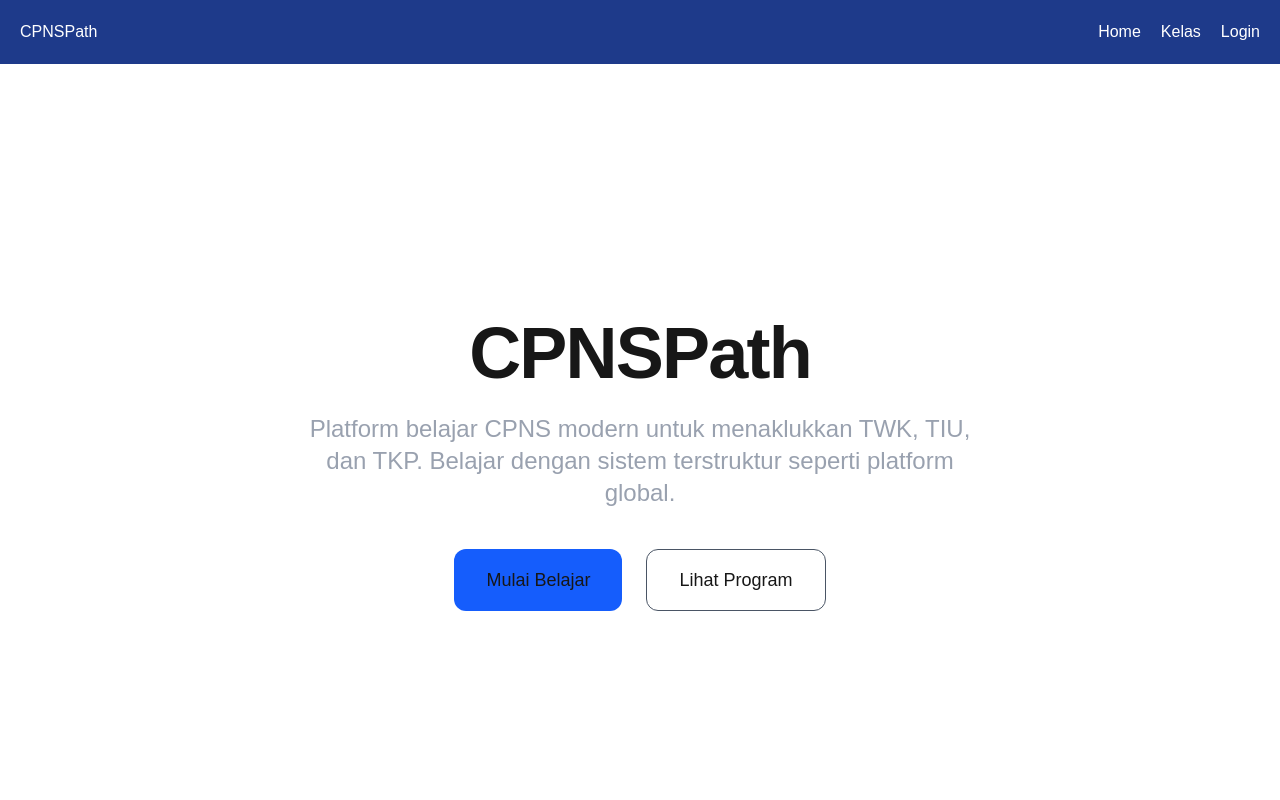
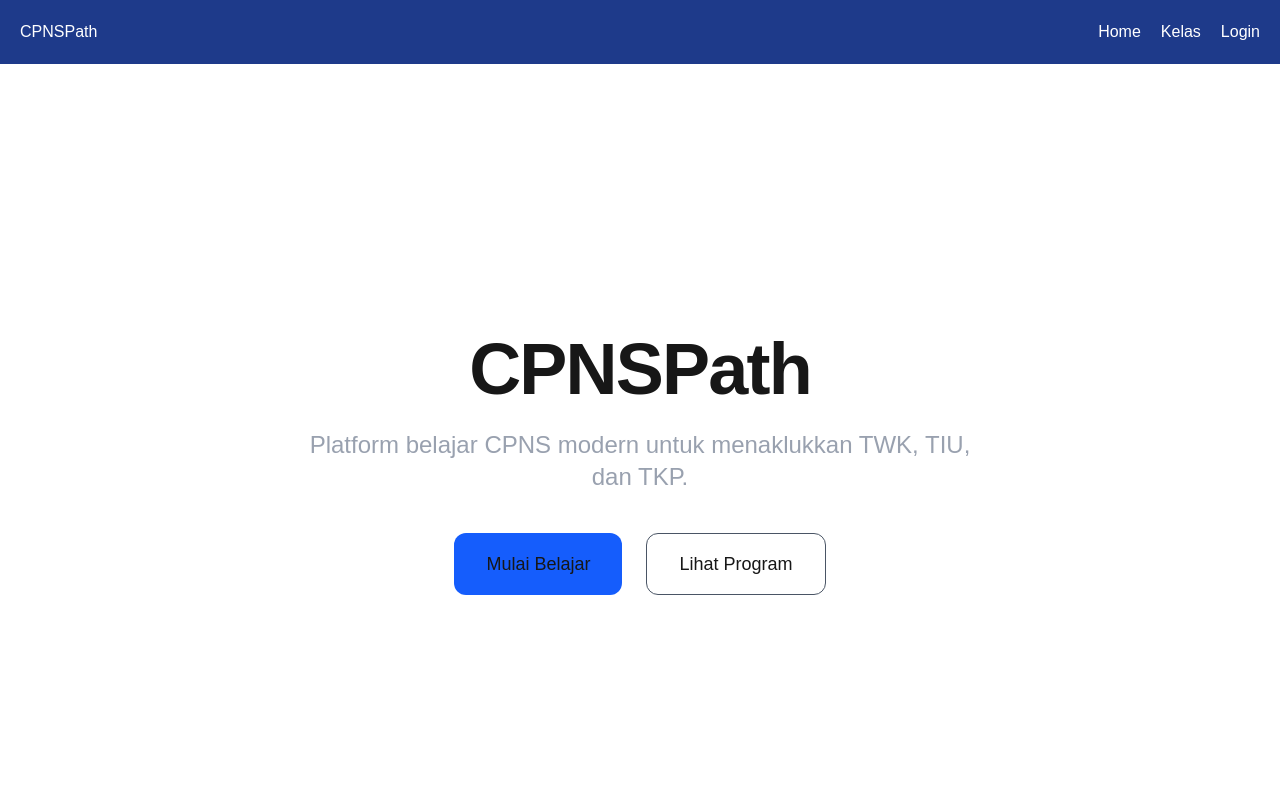
Before and after one commit to CPNSPath/cpnspath, a Next.js app: page / in a window 1280 px wide. Shown: the top 800 px of the page. Built offline with nearby package versions, Linux system fonts and the light colour scheme.

Commit message:
update text homepage

```diff
--- a/src/app/page.js
+++ b/src/app/page.js
@@ -16,7 +16,6 @@ CPNSPath
 
 <p className="text-2xl text-gray-400 mt-6 max-w-2xl">
 Platform belajar CPNS modern untuk menaklukkan TWK, TIU, dan TKP.
-Belajar dengan sistem terstruktur seperti platform global.
 </p>
 
 <div className="flex gap-6 mt-10">
```
